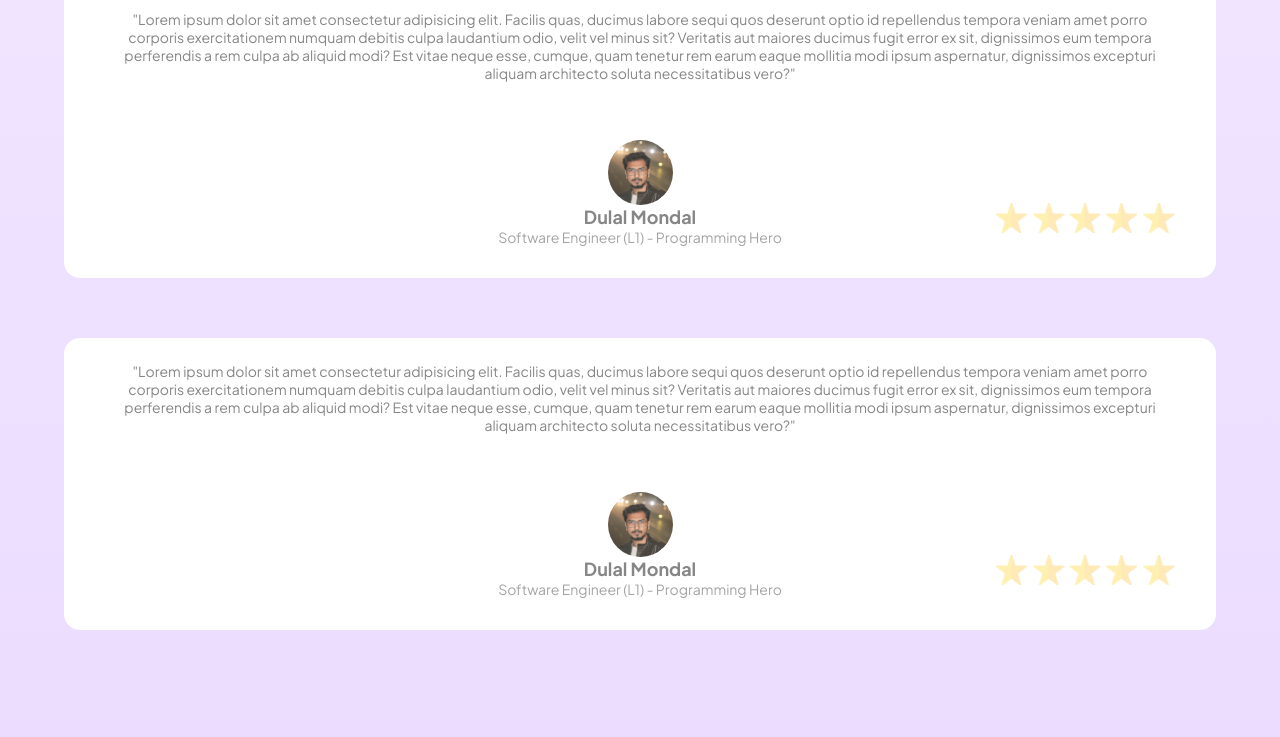
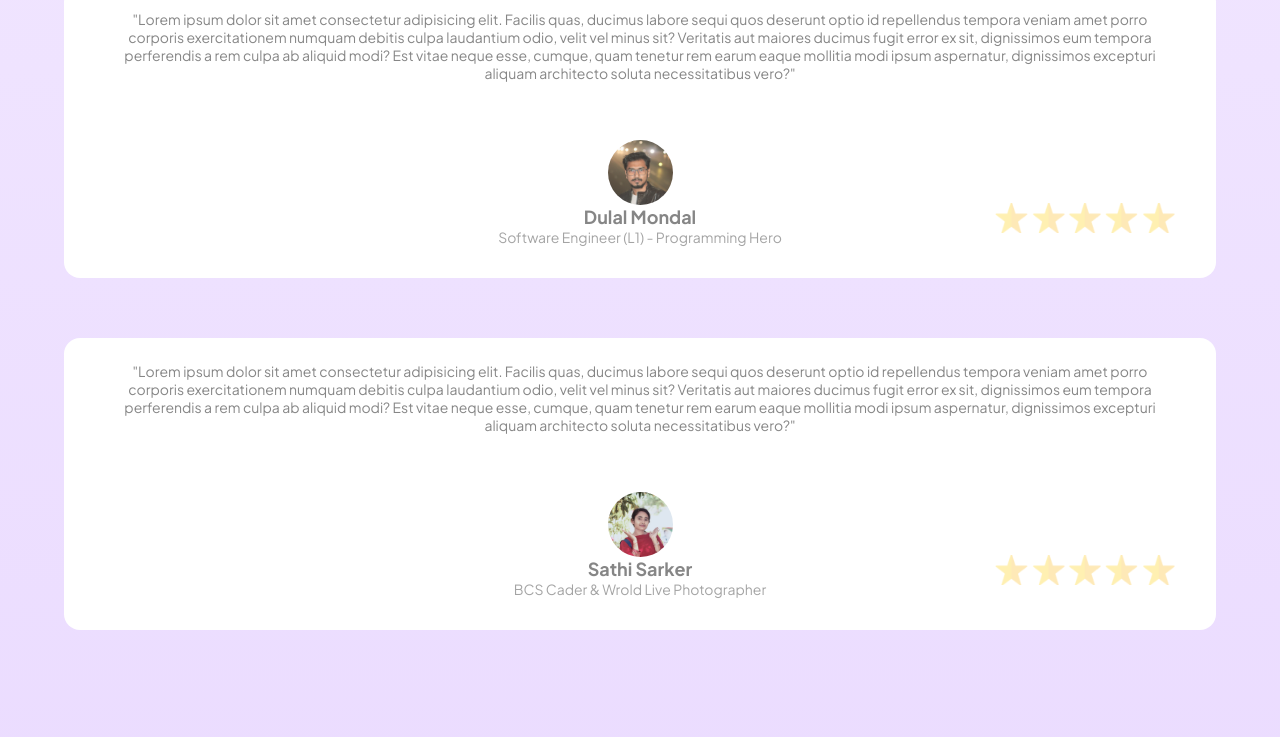
Before and after one commit to Dulal-Mondal/ture-project, a plain HTML site: page index.html in a window 1280 px wide. Shown: the part 2856-3593 px from the top of the page. Drawn offline with Linux system fonts and the light colour scheme.

Commit message:
add title

```diff
--- a/index.html
+++ b/index.html
@@ -170,13 +170,13 @@
                         architecto soluta necessitatibus vero?"</p>
                 </div>
                 <div class="user-face">
-                    <img src="ture_images/dulal.jpg" alt="">
+                    <img src="ture_images/sathi.jpg" alt="">
                 </div>
 
                 <div class="user-review">
                     <div class="user-name">
-                        <h3>Dulal Mondal</h3>
-                        <p>Software Engineer (L1) - Programming Hero</p>
+                        <h3>Sathi Sarker</h3>
+                        <p>BCS Cader & Wrold Live Photographer</p>
                     </div>
 
 
```
Also changed, not shown: ture_images/sathi.jpg (added).
